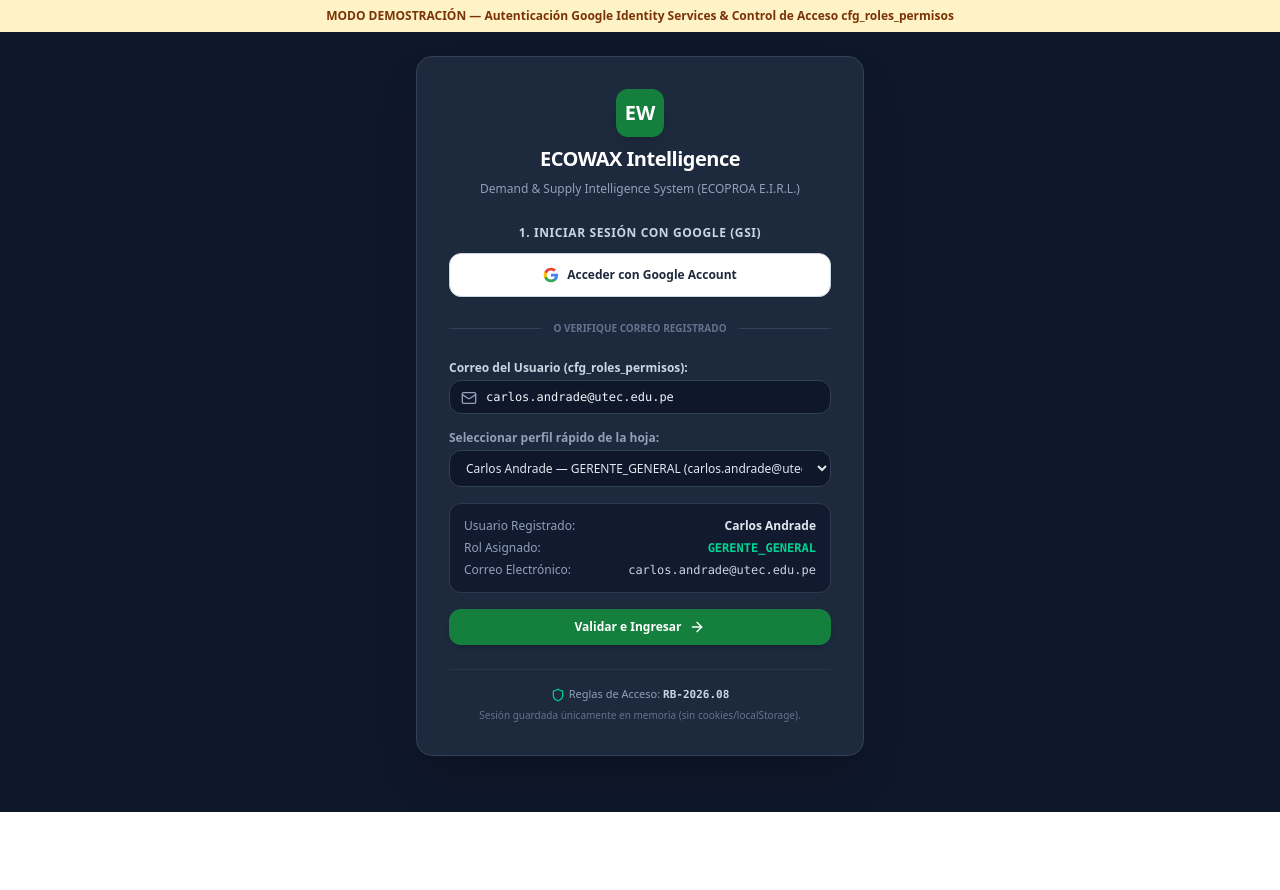
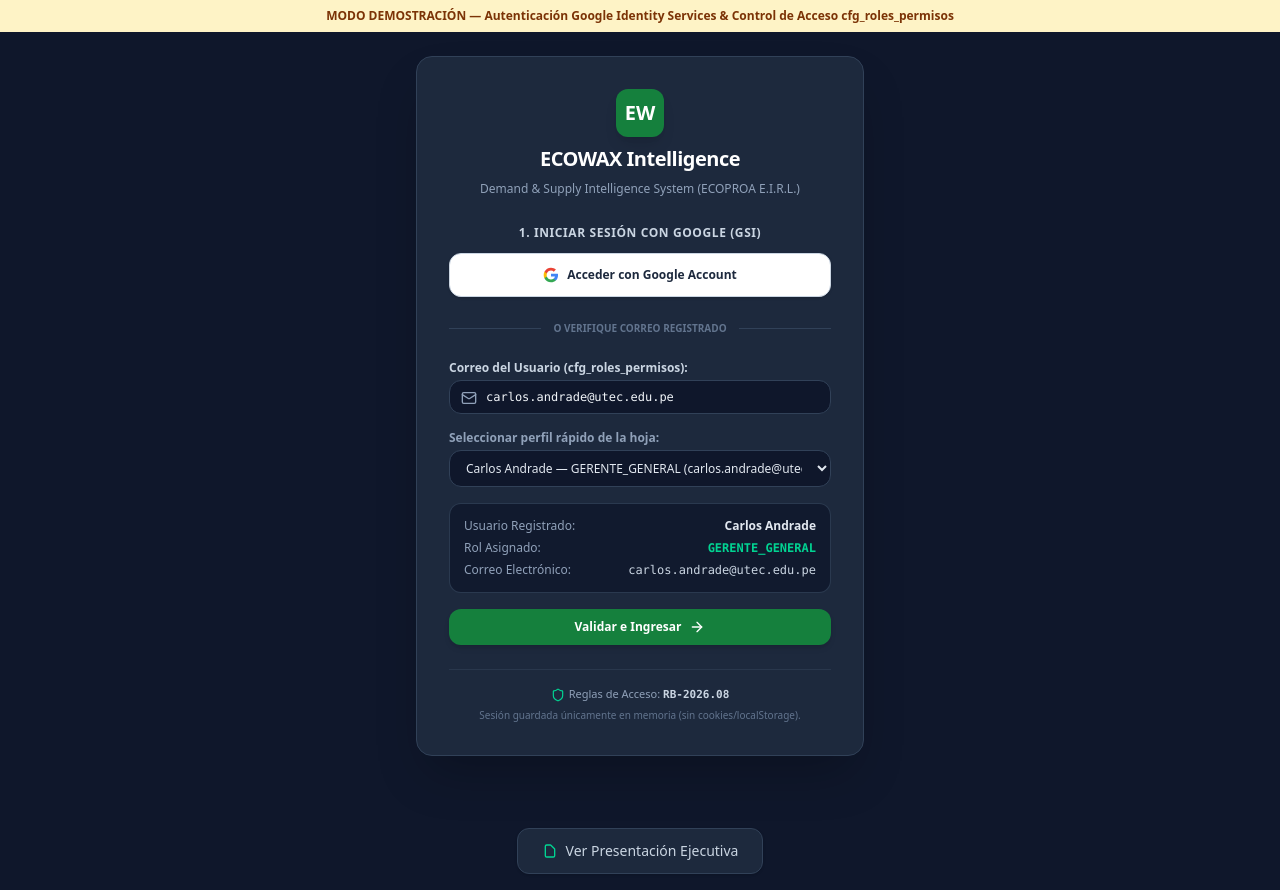
Before and after one commit to carlosandrade-UTEC/ECOWAX-REPOSITORIO, a React (Vite) app: page /login in a window 1280 px wide. Before the commit the page ends 812 px from the top, so only its background shows below. Built offline with nearby package versions, Linux system fonts and the light colour scheme.

Commit message:
Add presentation link button to login page

```diff
--- a/src/pages/Login.tsx
+++ b/src/pages/Login.tsx
@@ -262,6 +262,18 @@
           </p>
         </div>
       </div>
+
+      <div className="mt-8">
+        <a
+          href="/presentacion.html"
+          target="_blank"
+          rel="noopener noreferrer"
+          className="inline-flex items-center space-x-2 bg-slate-800 hover:bg-slate-700 text-slate-300 px-6 py-3 rounded-xl border border-slate-700 transition-colors shadow-sm text-sm font-medium"
+        >
+          <svg className="w-4 h-4 text-emerald-400" fill="none" stroke="currentColor" viewBox="0 0 24 24" xmlns="http://www.w3.org/2000/svg"><path strokeLinecap="round" strokeLinejoin="round" strokeWidth={2} d="M7 21h10a2 2 0 002-2V9.414a1 1 0 00-.293-.707l-5.414-5.414A1 1 0 0012.586 3H7a2 2 0 00-2 2v14a2 2 0 002 2z" /></svg>
+          <span>Ver Presentación Ejecutiva</span>
+        </a>
+      </div>
     </div>
   );
 }
```
